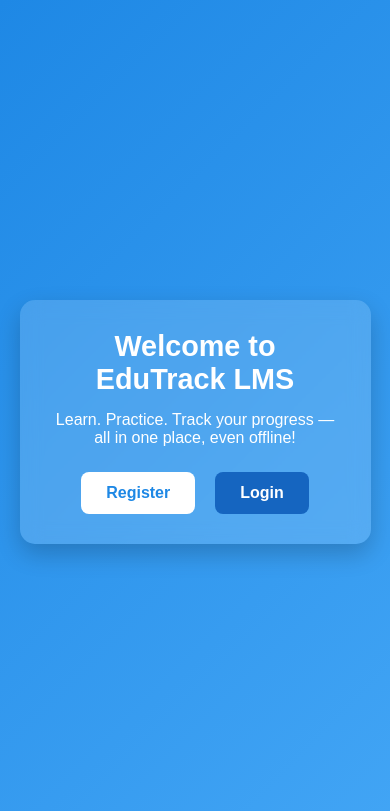
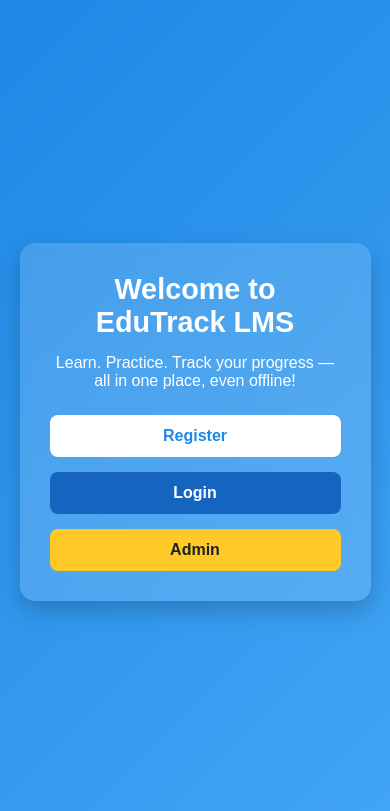
Before and after one commit to Erickpython/EduTrack_LMS, a Flask app: page / in a window 390 px wide. Shown: the top 811 px of the page. Run offline with Flask 3, Linux system fonts and the light colour scheme.

Commit message:
Update index.html

```diff
--- a/templates/index.html
+++ b/templates/index.html
@@ -45,6 +45,7 @@
             display: flex;
             justify-content: center;
             gap: 20px;
+            flex-wrap: wrap;
         }
 
         a {
@@ -73,6 +74,17 @@
             background-color: #0d47a1;
         }
 
+        /* New admin button styling */
+        .admin-btn {
+            background-color: #ffca28;
+            color: #212121;
+        }
+
+        .admin-btn:hover {
+            background-color: #ffc107;
+            color: #000;
+        }
+
         footer {
             position: absolute;
             bottom: 10px;
@@ -89,6 +101,11 @@
             h1 {
                 font-size: 1.8rem;
             }
+
+            .btn-group {
+                flex-direction: column;
+                gap: 15px;
+            }
         }
     </style>
 </head>
@@ -96,9 +113,11 @@
     <div class="container">
         <h1>Welcome to <span style="color:#fff; font-weight:700;">EduTrack LMS</span></h1>
         <p>Learn. Practice. Track your progress — all in one place, even offline!</p>
+
         <div class="btn-group">
             <a href="{{ url_for('register') }}" class="register-btn">Register</a>
             <a href="{{ url_for('login') }}" class="login-btn">Login</a>
+            <a href="{{ url_for('admin_register') }}" class="admin-btn">Admin</a>
         </div>
     </div>
 
```
